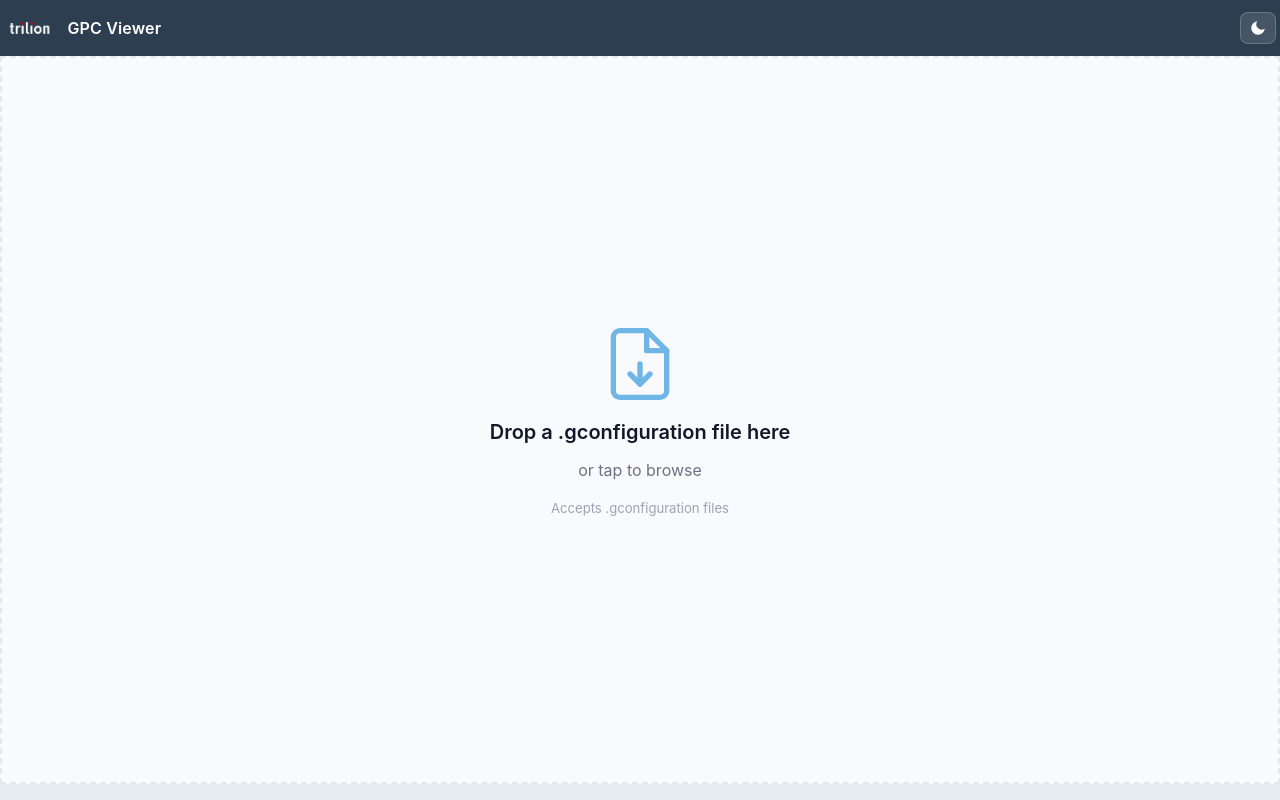
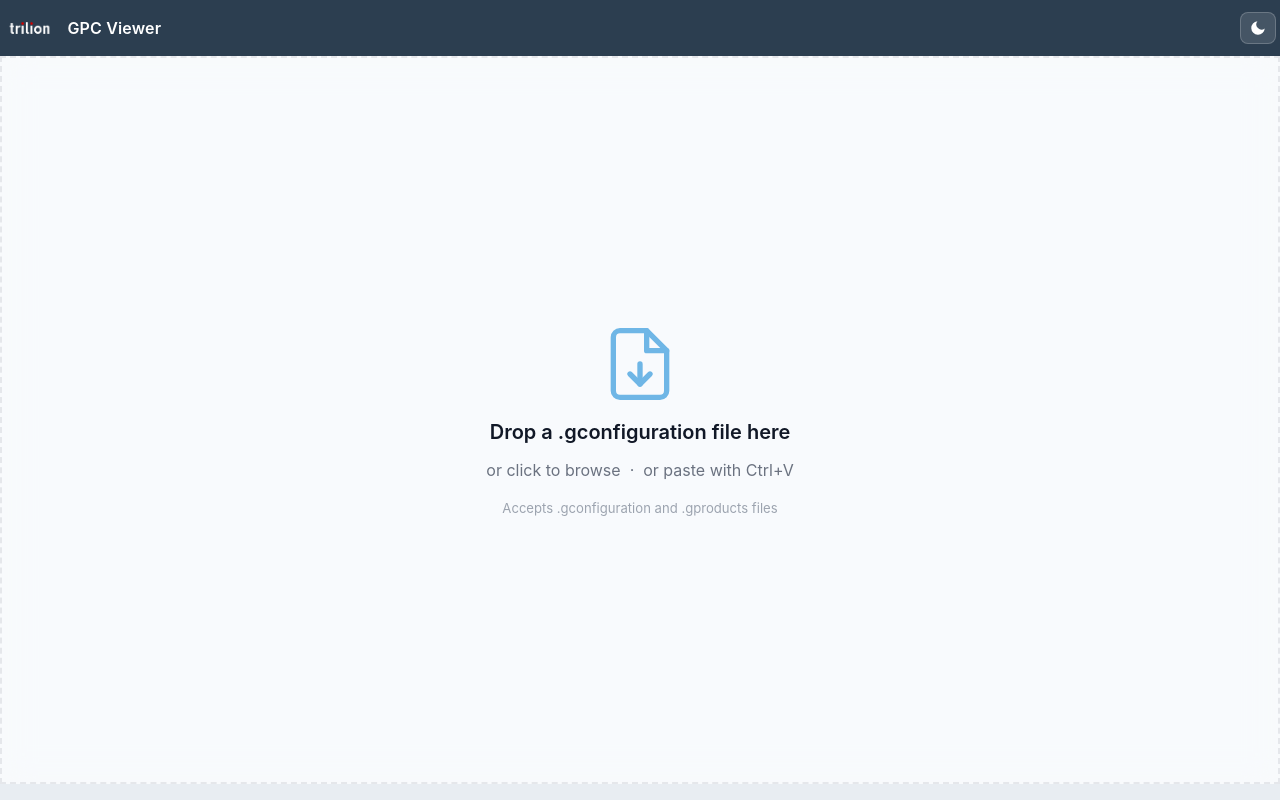
Before and after one commit to Trilion-Automation-Suite/trilion-gpc-viewer, a React (Vite) app: page / in a window 1280 px wide. Shown: the top 800 px of the page. Built offline with nearby package versions, Linux system fonts and the light colour scheme.

Commit message:
v0.7.4 add copy/paste option

```diff
--- a/package.json
+++ b/package.json
@@ -1,6 +1,6 @@
 {
   "name": "gpc-viewer",
-  "version": "0.7.3",
+  "version": "0.7.4",
   "private": true,
   "type": "module",
   "scripts": {
--- a/src/App.tsx
+++ b/src/App.tsx
@@ -54,6 +54,16 @@ export function App() {
   const handleRetry = useCallback(() => {
     setState({ status: 'idle' })
   }, [])
+
+  // Clipboard paste — fires when the user copies a file in Explorer/Outlook and presses Ctrl+V
+  useEffect(() => {
+    function handlePaste(e: ClipboardEvent) {
+      const file = e.clipboardData?.files[0]
+      if (file) handleFile(file)
+    }
+    window.addEventListener('paste', handlePaste)
+    return () => window.removeEventListener('paste', handlePaste)
+  }, [handleFile])
 
   // File Handling API — fires when the PWA is launched by opening a file
   // (e.g. double-clicking a .gconfiguration attachment in Outlook or Finder).
--- a/src/components/FilePicker.tsx
+++ b/src/components/FilePicker.tsx
@@ -75,8 +75,8 @@ export function FilePicker({ onFile }: FilePickerProps) {
         </svg>
 
         <p className="file-picker-primary">Drop a .gconfiguration file here</p>
-        <p className="file-picker-secondary">or tap to browse</p>
-        <p className="file-picker-hint">Accepts .gconfiguration files</p>
+        <p className="file-picker-secondary">or click to browse &nbsp;·&nbsp; or paste with Ctrl+V</p>
+        <p className="file-picker-hint">Accepts .gconfiguration and .gproducts files</p>
       </div>
 
       <input
```
